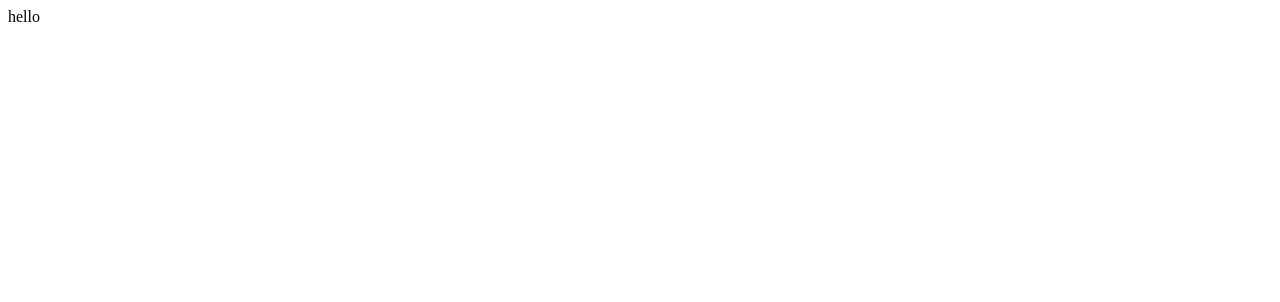
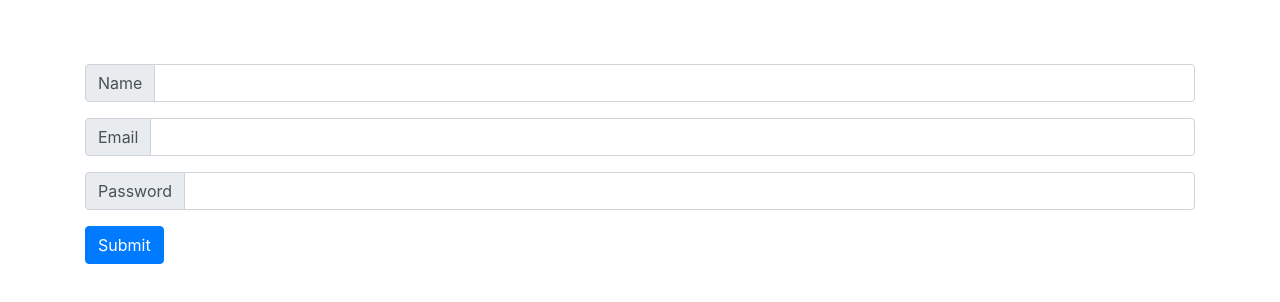
Before and after one commit to avinashb98/registration-captcha, an Angular app in the folder client/register-captcha/: page / in a window 1280 px wide. Shown: the top 302 px of the page. Built offline with nearby package versions, Linux system fonts and the light colour scheme.

Commit message:
Adds Basic Form

```diff
--- a/client/register-captcha/src/app/app.component.html
+++ b/client/register-captcha/src/app/app.component.html
@@ -1 +1,24 @@
-hello
+<div class="container">
+  <div class="input-group mb-3">
+    <div class="input-group-prepend">
+      <span class="input-group-text" id="inputGroup-sizing-default">Name</span>
+    </div>
+    <input  [(ngModel)]="user.name" type="text" class="form-control" aria-label="Sizing example input" aria-describedby="inputGroup-sizing-default">
+  </div>
+  <div class="input-group mb-3">
+    <div class="input-group-prepend">
+      <span class="input-group-text" id="inputGroup-sizing-default">Email</span>
+    </div>
+    <input [(ngModel)]="user.email" type="email" class="form-control" aria-label="Sizing example input" aria-describedby="inputGroup-sizing-default">
+  </div>
+  <div class="input-group mb-3">
+    <div class="input-group-prepend">
+      <span class="input-group-text" id="inputGroup-sizing-default">Password</span>
+    </div>
+    <input [(ngModel)]="user.password" type="password" class="form-control" aria-label="Sizing example input" aria-describedby="inputGroup-sizing-default">
+  </div>
+  <div class="captcha" *ngIf="!safe">
+    captcha
+  </div>
+  <button class="btn btn-primary" (click)="register()">Submit</button>
+</div>
--- a/client/register-captcha/src/app/app.component.ts
+++ b/client/register-captcha/src/app/app.component.ts
@@ -6,4 +6,13 @@ import { Component } from '@angular/core';
   styleUrls: ['./app.component.css']
 })
 export class AppComponent {
+  safe = true;
+  user = {
+    name: '',
+    email: '',
+    password: ''
+  };
+  register() {
+    console.log(this.user);
+  }
 }
--- a/client/register-captcha/src/app/app.module.ts
+++ b/client/register-captcha/src/app/app.module.ts
@@ -1,5 +1,6 @@
 import { BrowserModule } from '@angular/platform-browser';
 import { NgModule } from '@angular/core';
+import { FormsModule } from '@angular/forms';
 
 import { AppComponent } from './app.component';
 
@@ -8,7 +9,8 @@ import { AppComponent } from './app.component';
     AppComponent
   ],
   imports: [
-    BrowserModule
+    BrowserModule,
+    FormsModule
   ],
   providers: [],
   bootstrap: [AppComponent]
--- a/client/register-captcha/src/index.html
+++ b/client/register-captcha/src/index.html
@@ -7,8 +7,15 @@
 
   <meta name="viewport" content="width=device-width, initial-scale=1">
   <link rel="icon" type="image/x-icon" href="favicon.ico">
+  <link href="https://stackpath.bootstrapcdn.com/bootstrap/4.2.1/css/bootstrap.min.css" rel="stylesheet" integrity="sha384-GJzZqFGwb1QTTN6wy59ffF1BuGJpLSa9DkKMp0DgiMDm4iYMj70gZWKYbI706tWS" crossorigin="anonymous">
 </head>
 <body>
   <app-root></app-root>
+
+  <script
+  src="https://code.jquery.com/jquery-3.3.1.min.js"
+  integrity="sha256-FgpCb/KJQlLNfOu91ta32o/NMZxltwRo8QtmkMRdAu8="
+  crossorigin="anonymous"></script>
+  <script src="https://stackpath.bootstrapcdn.com/bootstrap/4.2.1/js/bootstrap.min.js" integrity="sha384-B0UglyR+jN6CkvvICOB2joaf5I4l3gm9GU6Hc1og6Ls7i6U/mkkaduKaBhlAXv9k" crossorigin="anonymous"></script>
 </body>
 </html>
--- a/client/register-captcha/src/styles.css
+++ b/client/register-captcha/src/styles.css
@@ -1 +1,4 @@
 /* You can add global styles to this file, and also import other style files */
+body {
+  padding-top: 5%;
+}
```
